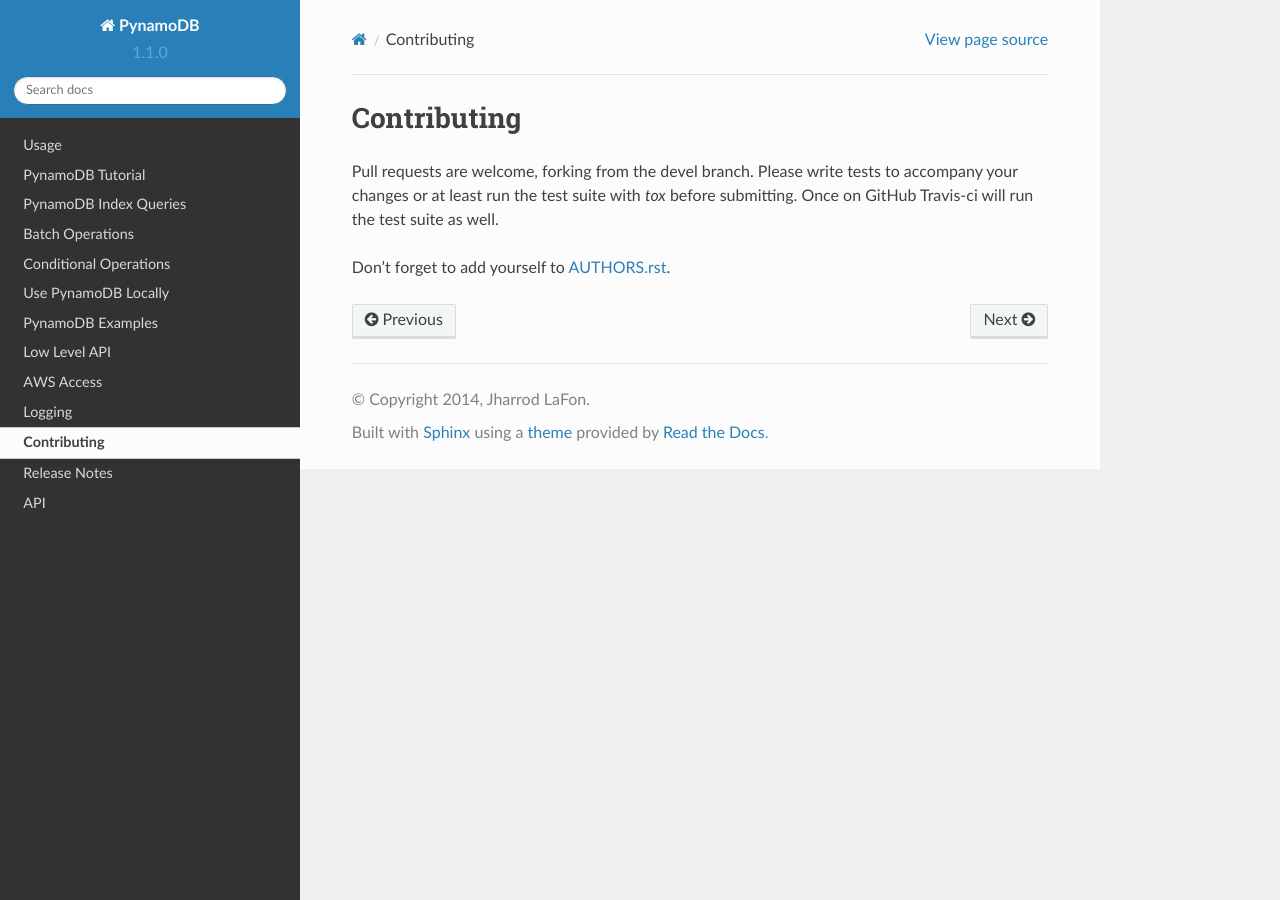
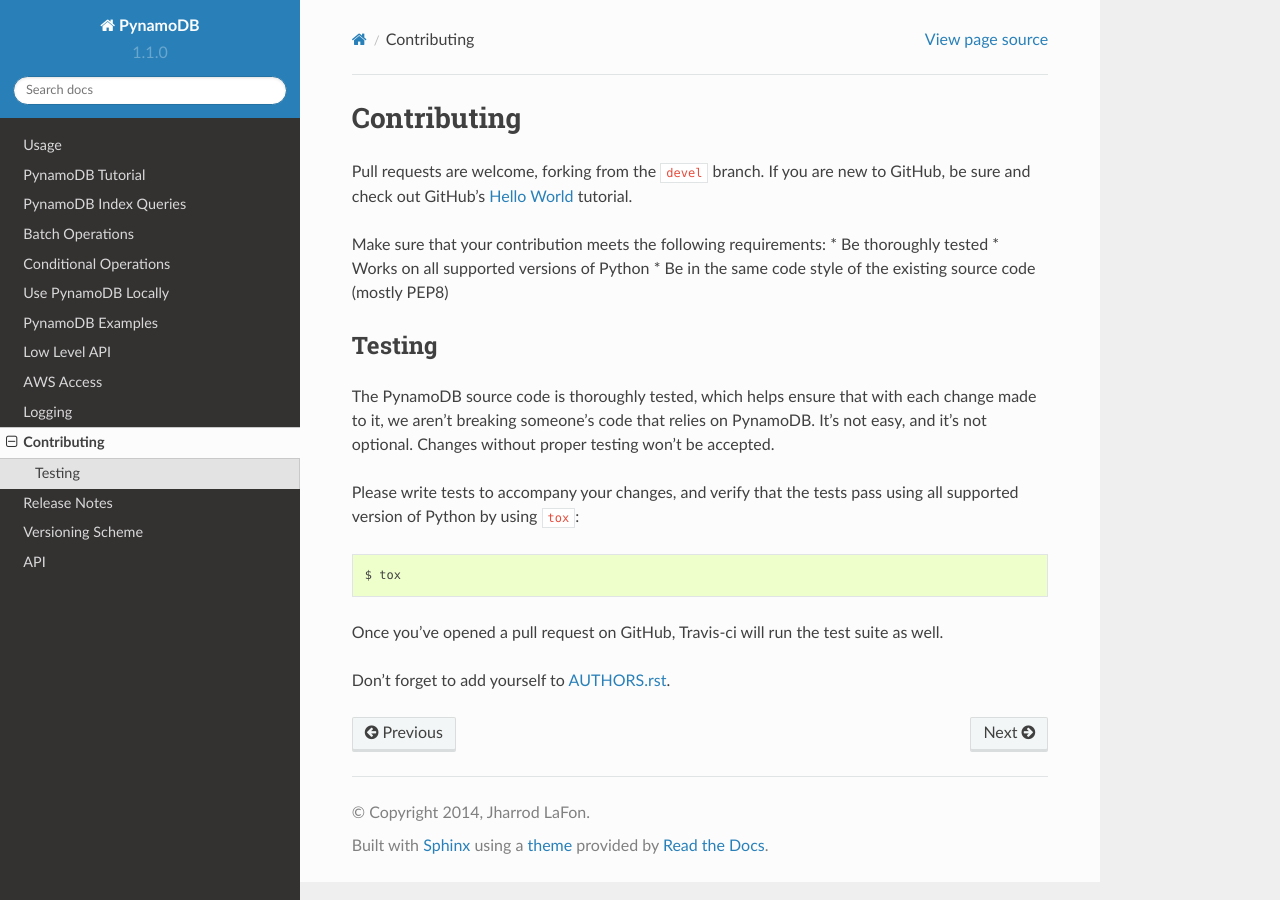
Before and after one commit to pynamodb/PynamoDB, a Sphinx documentation site: the page built from docs/contributing.rst, in a window 1280 px wide. Built offline with Sphinx 7.4.7 and the Read the Docs theme 2.0.0, drawn with Linux system fonts in a browser that asks for light colours.

Commit message:
Improved docs for contributing, added page about versioning

```diff
--- a/docs/contributing.rst
+++ b/docs/contributing.rst
@@ -1,7 +1,27 @@
 Contributing
 ============
 
-Pull requests are welcome, forking from the devel branch. Please write tests to accompany your changes or at least run
-the test suite with `tox` before submitting. Once on GitHub Travis-ci will run the test suite as well.
+Pull requests are welcome, forking from the ``devel`` branch. If you are new to GitHub, be sure and check out
+GitHub's `Hello World <https://guides.github.com/activities/hello-world/>`_ tutorial.
+
+Make sure that your contribution meets the following requirements:
+* Be thoroughly tested
+* Works on all supported versions of Python
+* Be in the same code style of the existing source code (mostly PEP8)
+
+
+Testing
+^^^^^^^
+
+The PynamoDB source code is thoroughly tested, which helps ensure that with each change made to it, we aren't breaking
+someone's code that relies on PynamoDB. It's not easy, and it's not optional. Changes without proper testing won't be
+accepted.
+
+Please write tests to accompany your changes, and verify that the tests pass using all supported version of Python
+by using ``tox``::
+
+    $ tox
+
+Once you've opened a pull request on GitHub, Travis-ci will run the test suite as well.
 
 Don't forget to add yourself to `AUTHORS.rst <https://github.com/jlafon/PynamoDB/blob/devel/AUTHORS.rst>`_.
--- a/docs/index.rst
+++ b/docs/index.rst
@@ -38,6 +38,7 @@
    logging
    contributing
    release_notes
+   versioning
 
 API docs
 ========
--- a/docs/release_notes.rst
+++ b/docs/release_notes.rst
@@ -3,8 +3,10 @@
 v1.2.0
 ------
 
-:date: 2014-05-02
+:date: 2014-05-06
 
+* Numerous documentation improvements
+* Improved support for conditional operations
 * Added support for filtering queries on non key attributes (http://aws.amazon.com/blogs/aws/improved-queries-and-updates-for-dynamodb/)
 * Fixed issue with JSON loading where escaped characters caused an error (#17)
 * Minor bug fixes
```
Also changed, not shown: docs/versioning.rst (added, +11 -0 lines).
